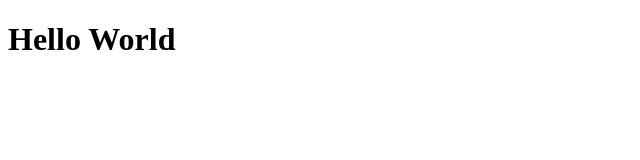
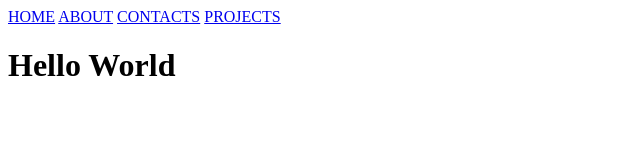
Before and after one commit to nextgentutorial/super-project, a plain HTML site: page index.html in a window 1280 px wide. Shown: the whole page, without its empty margins (0-640 px from the left). Drawn offline with Linux system fonts and the light colour scheme.

Commit message:
adding navbar

```diff
--- a/index.html
+++ b/index.html
@@ -4,6 +4,12 @@
     <title>My Super Project</title>
 </head>
 <body>
+    <nav>
+        <a href="/">HOME</a>
+        <a href="/about">ABOUT</a>
+        <a href="/contacts">CONTACTS</a>
+        <a href="/projects">PROJECTS</a>
+    </nav>
     <h1>Hello World</h1>
 </body>
 </html>
```
Also changed, not shown: projects.html (+6 -0 lines).
